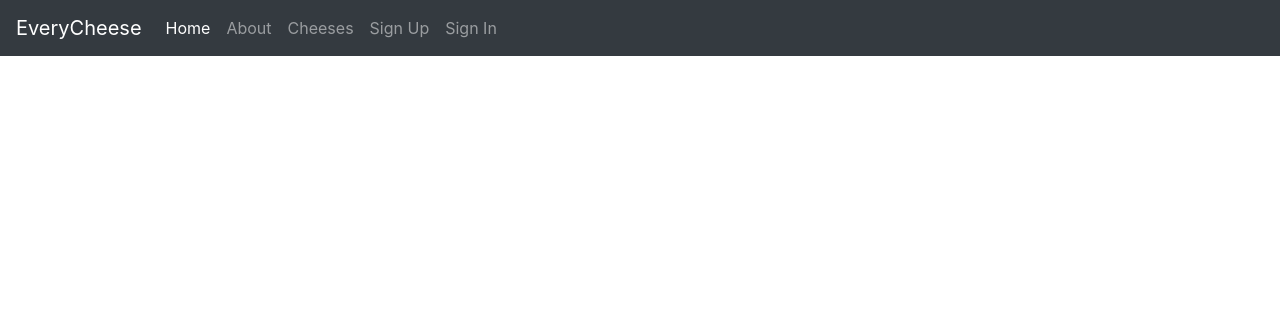
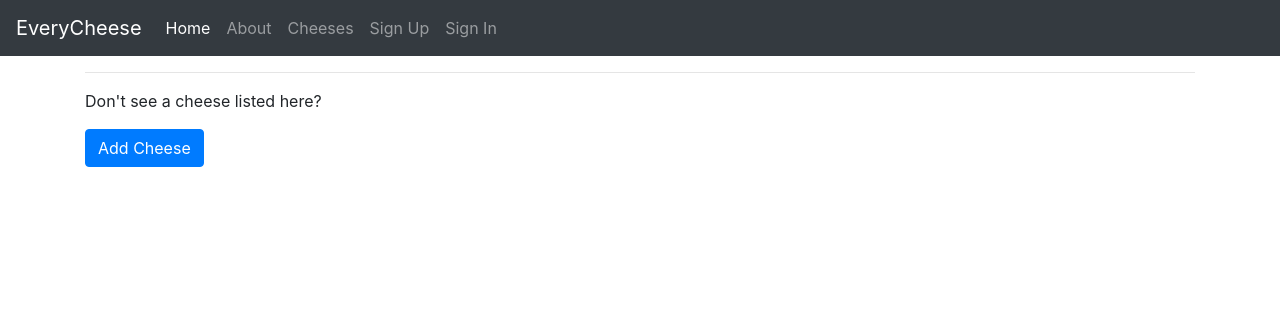
Before and after one commit to yawtalkstechs/dcc_everycheese, a Django app: page /cheeses/ in a window 1280 px wide. Shown: the top 316 px of the page. Run offline with Django 3.2, Linux system fonts and the light colour scheme; data that the repository does not hold is empty; some libraries are stand-ins or nearby versions.

Commit message:
Add Cheese form successfully added

```diff
--- a/config/settings/base.py
+++ b/config/settings/base.py
@@ -81,6 +81,7 @@ THIRD_PARTY_APPS = [
     "allauth",
     "allauth.account",
     "allauth.socialaccount",
+    "django_countries",
 ]
 
 LOCAL_APPS = [
--- a/everycheese/cheeses/models.py
+++ b/everycheese/cheeses/models.py
@@ -1,7 +1,9 @@
 from django.db import models
+from django.urls import reverse
 
 from autoslug import AutoSlugField
 from model_utils.models import TimeStampedModel
+from django_countries.fields import CountryField
 
 # Create your models here.
 class Cheese(TimeStampedModel):
@@ -18,6 +20,10 @@ class Cheese(TimeStampedModel):
     description = models.TextField("Description", blank=True)
     firmness = models.CharField("Firmness", max_length=20,
             choices=Firmness.choices, default=Firmness.UNSPECIFIED)
+    country_of_origin = CountryField("Country Of Origin", blank=True)
 
     def __str__(self):
         return self.name
+
+    def get_absolute_url(self):
+        return reverse("cheeses:detail", kwargs={"slug": self.slug})
--- a/everycheese/cheeses/urls.py
+++ b/everycheese/cheeses/urls.py
@@ -1,9 +1,13 @@
 from django.urls import path
-from .views import CheeseListView, CheeseDetailView
+from .views import (CheeseListView, CheeseDetailView,
+        CheeseCreateView, CheeseUpdateView, CheeseDeleteView)
 
 app_name = "cheeses"
 
 urlpatterns = [
+    path(route='add/', view=CheeseCreateView.as_view(), name='add'),
     path(route='', view=CheeseListView.as_view(), name='list'),
     path(route='<slug:slug>/', view=CheeseDetailView.as_view(), name='detail'),
+    path(route='update/<int:pk>/', view=CheeseUpdateView.as_view(), name='update'),
+    path(route='delete/<int:pk>/', view=CheeseDeleteView.as_view(), name='delete')
 ]
--- a/everycheese/cheeses/views.py
+++ b/everycheese/cheeses/views.py
@@ -1,4 +1,5 @@
-from django.views.generic import ListView, DetailView
+from django.views.generic import (ListView, DetailView,
+            CreateView, UpdateView, DeleteView)
 
 from .models import Cheese
 
@@ -8,3 +9,13 @@ class CheeseListView(ListView):
 
 class CheeseDetailView(DetailView):
     model = Cheese
+
+class CheeseCreateView(CreateView):
+    model = Cheese
+    fields = ('name', 'description', 'firmness', 'country_of_origin')
+
+class CheeseUpdateView(UpdateView):
+    model = Cheese
+
+class CheeseDeleteView(DeleteView):
+    model = Cheese
--- a/everycheese/templates/cheeses/cheese_detail.html
+++ b/everycheese/templates/cheeses/cheese_detail.html
@@ -12,4 +12,9 @@
     {% if cheese.description %}
         <p>{{ cheese.description }} </p>
     {% endif%}
+
+    {% if cheese.country_of_origin %}
+        <p>Country of Origin: {{ cheese.country_of_origin.name }} </p>
+        <img src=" {{ cheese.country_of_origin.flag }}"/>
+    {% endif%}
 {% endblock content %}
--- a/everycheese/templates/cheeses/cheese_list.html
+++ b/everycheese/templates/cheeses/cheese_list.html
@@ -8,4 +8,11 @@
         <li><a href="{% url 'cheeses:detail' cheese.slug %}">{{ cheese.name }}<a></li>
     {% endfor %}
 </ul>
+<hr/>
+    <p>Don't see a cheese listed here?</p>
+    <p>
+        <a class ="btn btn-primary" href="{% url 'cheeses:add' %}" role="button">
+            Add Cheese
+        </a>
+    </p>
 {% endblock content %}
--- a/requirements/base.txt
+++ b/requirements/base.txt
@@ -12,3 +12,5 @@ django-model-utils==4.0.0  # https://github.com/jazzband/django-model-utils
 django-allauth==0.42.0  # https://github.com/pennersr/django-allauth
 django-crispy-forms==1.9.2  # https://github.com/django-crispy-forms/django-crispy-forms
 django-autoslug==1.9.8  # https://github.com/justinmayer/django-autoslug/
+django-countries==7.3.2
+unidecode==1.1.1
```
Also changed, not shown: everycheese/cheeses/tests/factories.py (added, +19 -0 lines), everycheese/cheeses/tests/test_models.py (+4 -7 lines), everycheese/templates/cheeses/cheese_form.html (added, +16 -0 lines), everycheese/cheeses/migrations/0002_cheese_country_of_origin.py (added).
